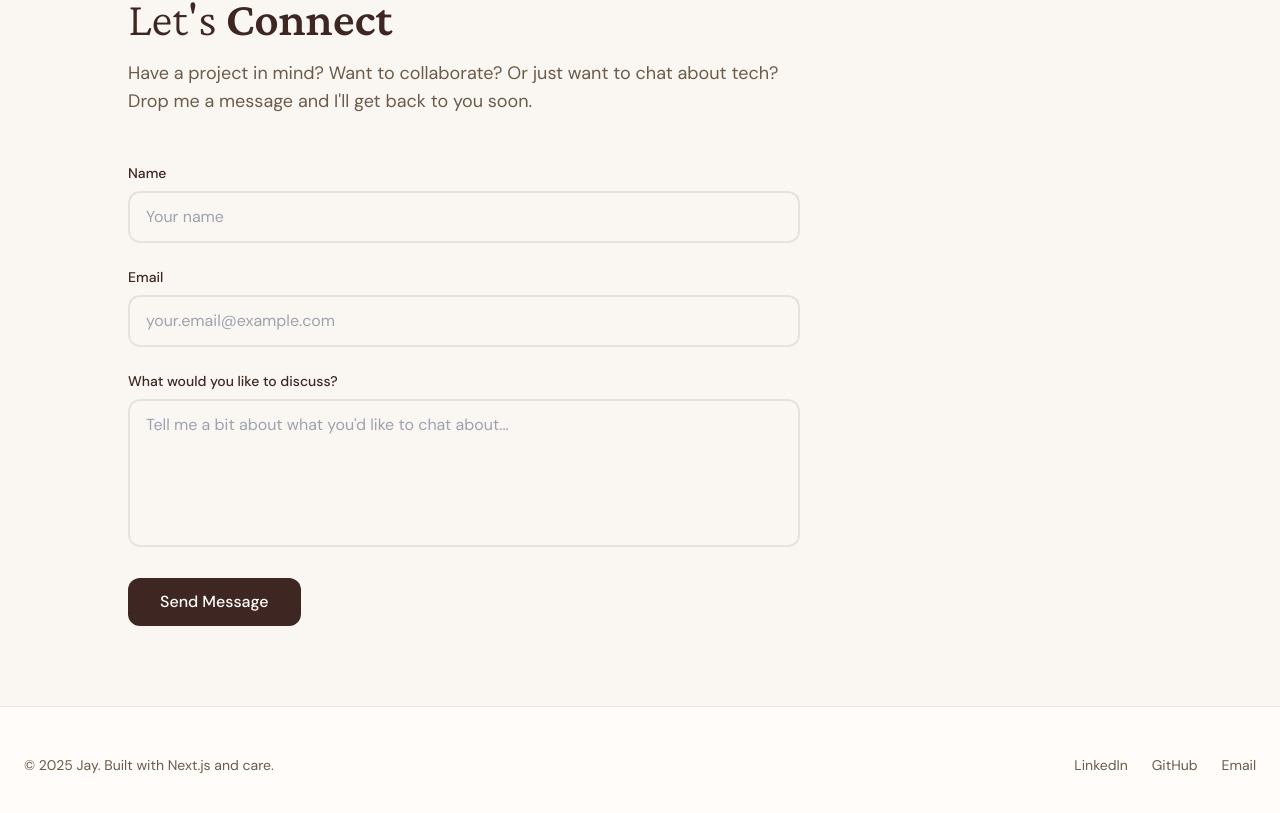
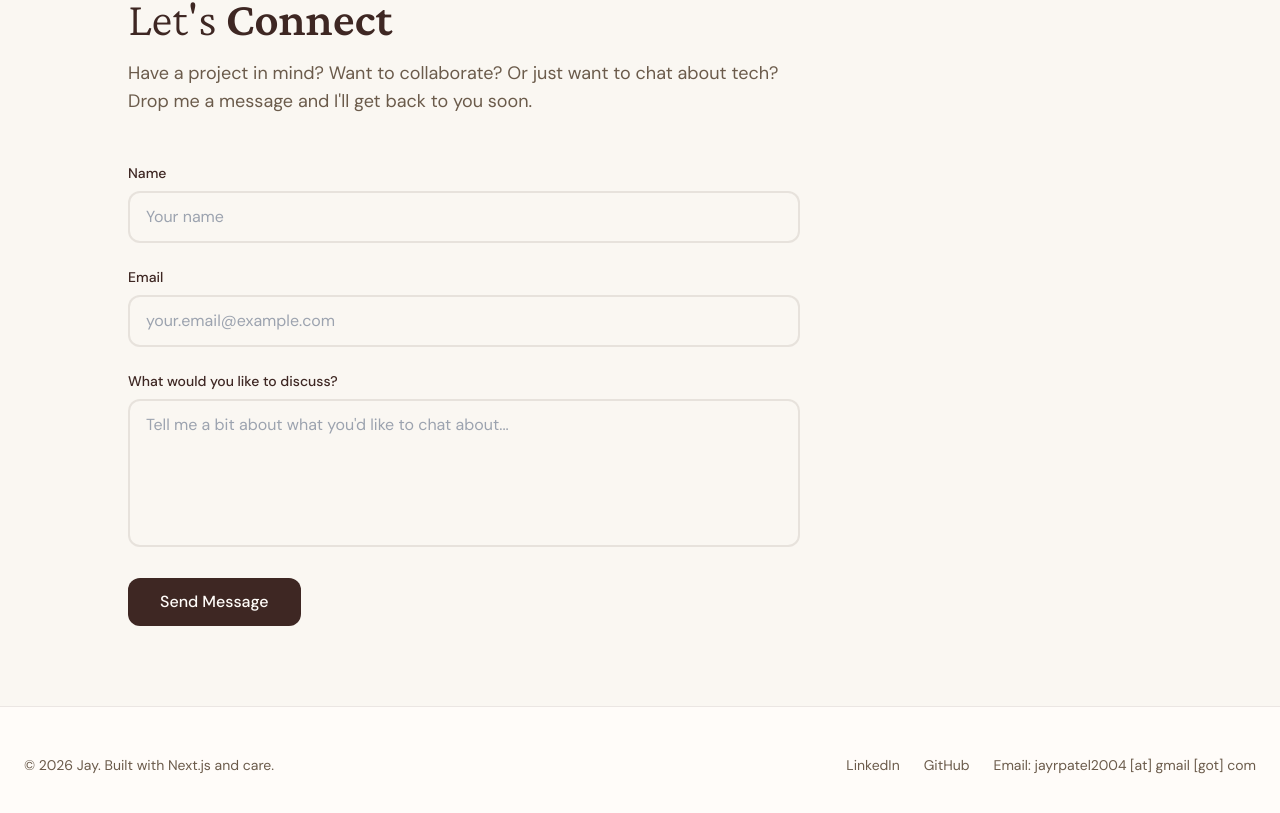
Before and after one commit to JayP04/portfolio, a Next.js app: page / in a window 1280 px wide. Shown: the part 3152-3965 px from the top of the page. Built offline with nearby package versions, Linux system fonts and the light colour scheme.

Commit message:
made changes on home page

```diff
--- a/app/page.tsx
+++ b/app/page.tsx
@@ -407,7 +407,7 @@ export default function Home() {
         <div className="max-w-7xl mx-auto">
           <div className="flex flex-col md:flex-row justify-between items-center gap-4">
             <p className="text-warm-gray text-sm">
-              © 2025 Jay. Built with Next.js and care.
+              © 2026 Jay. Built with Next.js and care.
             </p>
             <div className="flex gap-6">
               <a
@@ -427,10 +427,9 @@ export default function Home() {
                 GitHub
               </a>
               <a
-                href="mailto:jayrpatel2004@gmail.com"
                 className="interactive text-warm-gray hover:text-terracotta-500 transition-colors text-sm"
               >
-                Email
+                Email: jayrpatel2004 [at] gmail [got] com
               </a>
             </div>
           </div>
```
